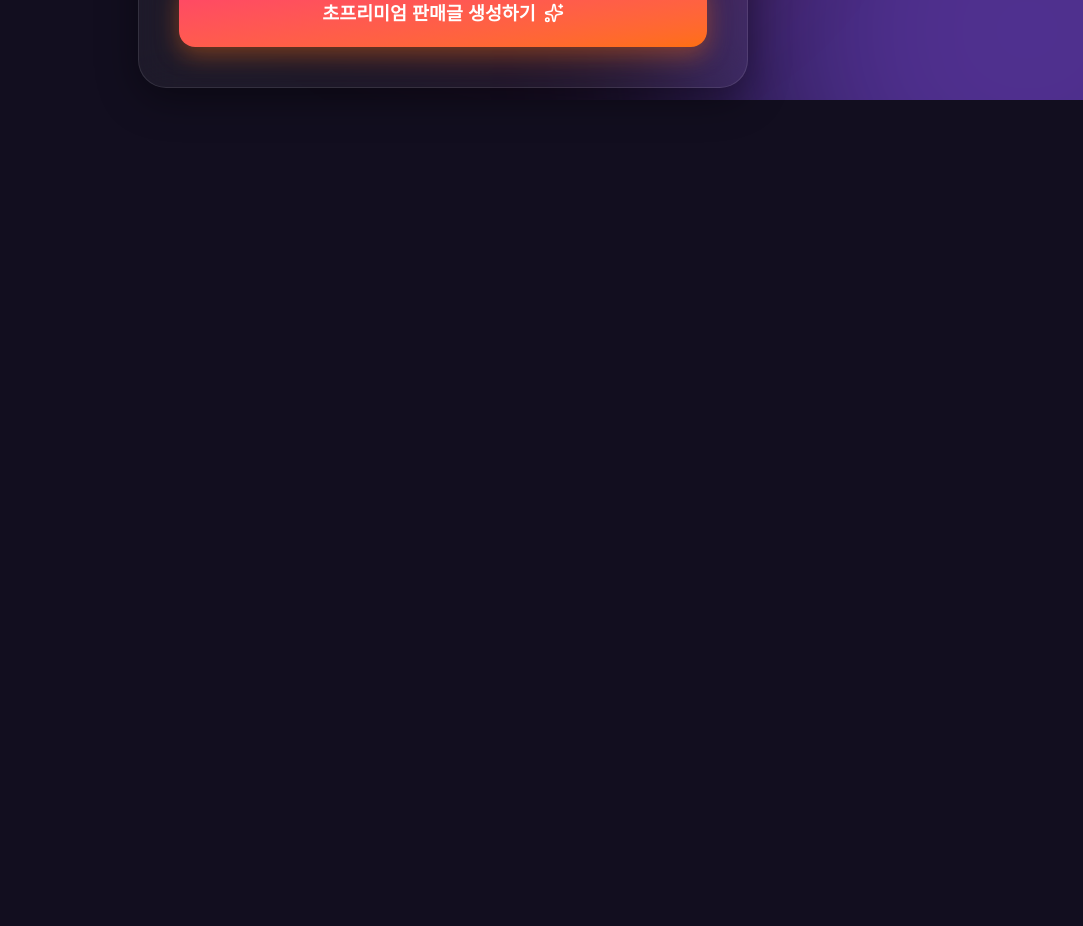
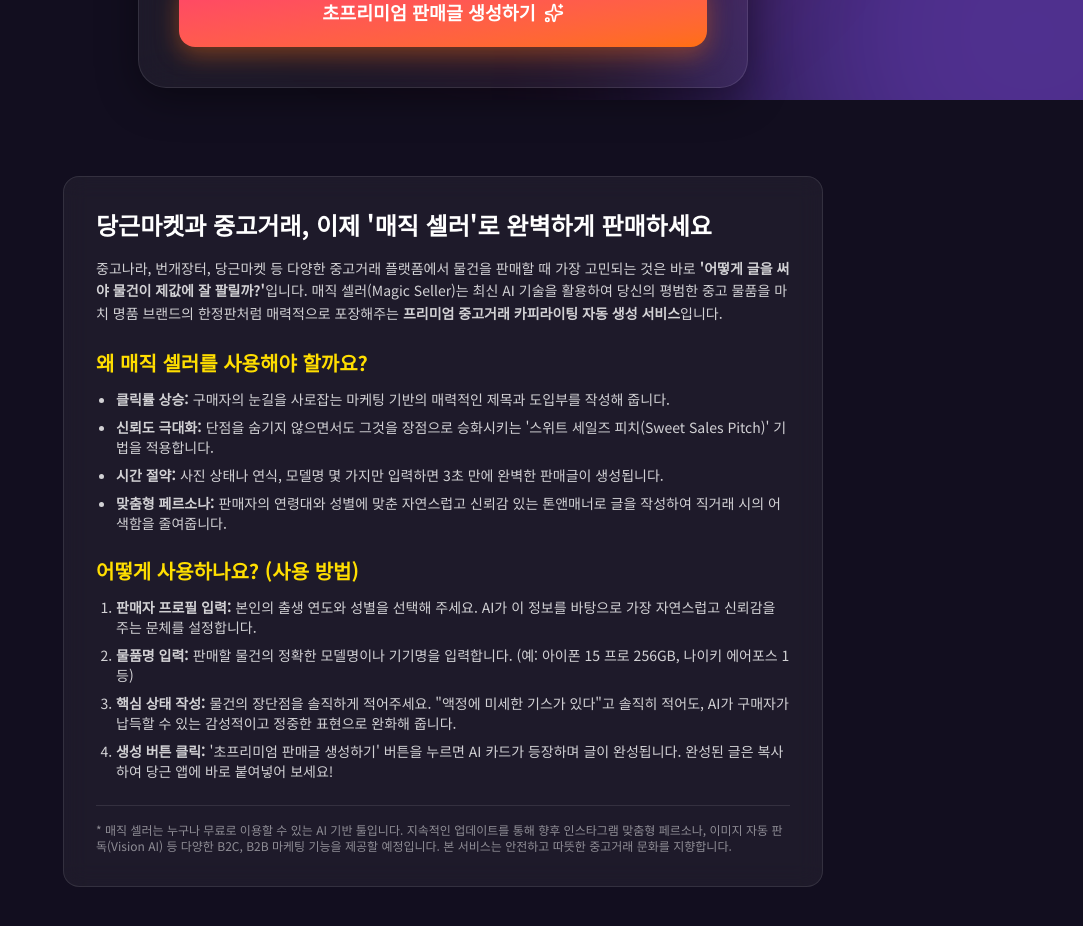
Before and after one commit to JaeHxn/Auto-generated-post, a Next.js app: page / in a window 1280 px wide. Shown: the part 700-1626 px from the top of the page, without its empty margins (197-1280 px from the left). Before the commit the page ends 836 px from the top, so only its background shows below. Built offline with nearby package versions, Linux system fonts and the light colour scheme.

Commit message:
feat: add comprehensive SEO section for AdSense approval

```diff
--- a/app/page.tsx
+++ b/app/page.tsx
@@ -96,6 +96,7 @@ export default function Home() {
   };
 
   return (
+    <>
       <main className="container mx-auto max-w-[650px] px-5 py-12 relative">
         <header className="text-center mb-10">
           <div className="inline-block bg-gradient-to-r from-[#ffb88c] to-[#ff6f0f] text-black text-xs font-black px-4 py-1.5 rounded-full mb-3 tracking-wider">
@@ -245,5 +246,36 @@ export default function Home() {
           </section>
         )}
       </main>
+
+      {/* 구글 애드센스 승인 및 SEO를 위한 고품질 텍스트 섹션 */}
+      <section className="container mx-auto max-w-[800px] px-5 pb-20 pt-10">
+        <div className="bg-white/5 backdrop-blur-md rounded-2xl p-8 border border-white/10 text-white/80">
+          <h2 className="text-2xl font-bold mb-4 text-white">당근마켓과 중고거래, 이제 '매직 셀러'로 완벽하게 판매하세요</h2>
+          <p className="mb-6 leading-relaxed text-sm">
+            중고나라, 번개장터, 당근마켓 등 다양한 중고거래 플랫폼에서 물건을 판매할 때 가장 고민되는 것은 바로 <strong>'어떻게 글을 써야 물건이 제값에 잘 팔릴까?'</strong>입니다. 매직 셀러(Magic Seller)는 최신 AI 기술을 활용하여 당신의 평범한 중고 물품을 마치 명품 브랜드의 한정판처럼 매력적으로 포장해주는 <strong>프리미엄 중고거래 카피라이팅 자동 생성 서비스</strong>입니다.
+          </p>
+
+          <h3 className="text-xl font-semibold mb-3 text-[#ffde00]">왜 매직 셀러를 사용해야 할까요?</h3>
+          <ul className="list-disc pl-5 mb-6 space-y-2 text-sm">
+            <li><strong>클릭률 상승:</strong> 구매자의 눈길을 사로잡는 마케팅 기반의 매력적인 제목과 도입부를 작성해 줍니다.</li>
+            <li><strong>신뢰도 극대화:</strong> 단점을 숨기지 않으면서도 그것을 장점으로 승화시키는 '스위트 세일즈 피치(Sweet Sales Pitch)' 기법을 적용합니다.</li>
+            <li><strong>시간 절약:</strong> 사진 상태나 연식, 모델명 몇 가지만 입력하면 3초 만에 완벽한 판매글이 생성됩니다.</li>
+            <li><strong>맞춤형 페르소나:</strong> 판매자의 연령대와 성별에 맞춘 자연스럽고 신뢰감 있는 톤앤매너로 글을 작성하여 직거래 시의 어색함을 줄여줍니다.</li>
+          </ul>
+
+          <h3 className="text-xl font-semibold mb-3 text-[#ffde00]">어떻게 사용하나요? (사용 방법)</h3>
+          <ol className="list-decimal pl-5 mb-6 space-y-2 text-sm">
+            <li><strong>판매자 프로필 입력:</strong> 본인의 출생 연도와 성별을 선택해 주세요. AI가 이 정보를 바탕으로 가장 자연스럽고 신뢰감을 주는 문체를 설정합니다.</li>
+            <li><strong>물품명 입력:</strong> 판매할 물건의 정확한 모델명이나 기기명을 입력합니다. (예: 아이폰 15 프로 256GB, 나이키 에어포스 1 등)</li>
+            <li><strong>핵심 상태 작성:</strong> 물건의 장단점을 솔직하게 적어주세요. "액정에 미세한 기스가 있다"고 솔직히 적어도, AI가 구매자가 납득할 수 있는 감성적이고 정중한 표현으로 완화해 줍니다.</li>
+            <li><strong>생성 버튼 클릭:</strong> '초프리미엄 판매글 생성하기' 버튼을 누르면 AI 카드가 등장하며 글이 완성됩니다. 완성된 글은 복사하여 당근 앱에 바로 붙여넣어 보세요!</li>
+          </ol>
+
+          <p className="text-xs text-white/50 border-t border-white/10 pt-4">
+            * 매직 셀러는 누구나 무료로 이용할 수 있는 AI 기반 툴입니다. 지속적인 업데이트를 통해 향후 인스타그램 맞춤형 페르소나, 이미지 자동 판독(Vision AI) 등 다양한 B2C, B2B 마케팅 기능을 제공할 예정입니다. 본 서비스는 안전하고 따뜻한 중고거래 문화를 지향합니다.
+          </p>
+        </div>
+      </section>
+    </>
   );
 }
```
Lines whose indentation alone changed are shown as unchanged.
